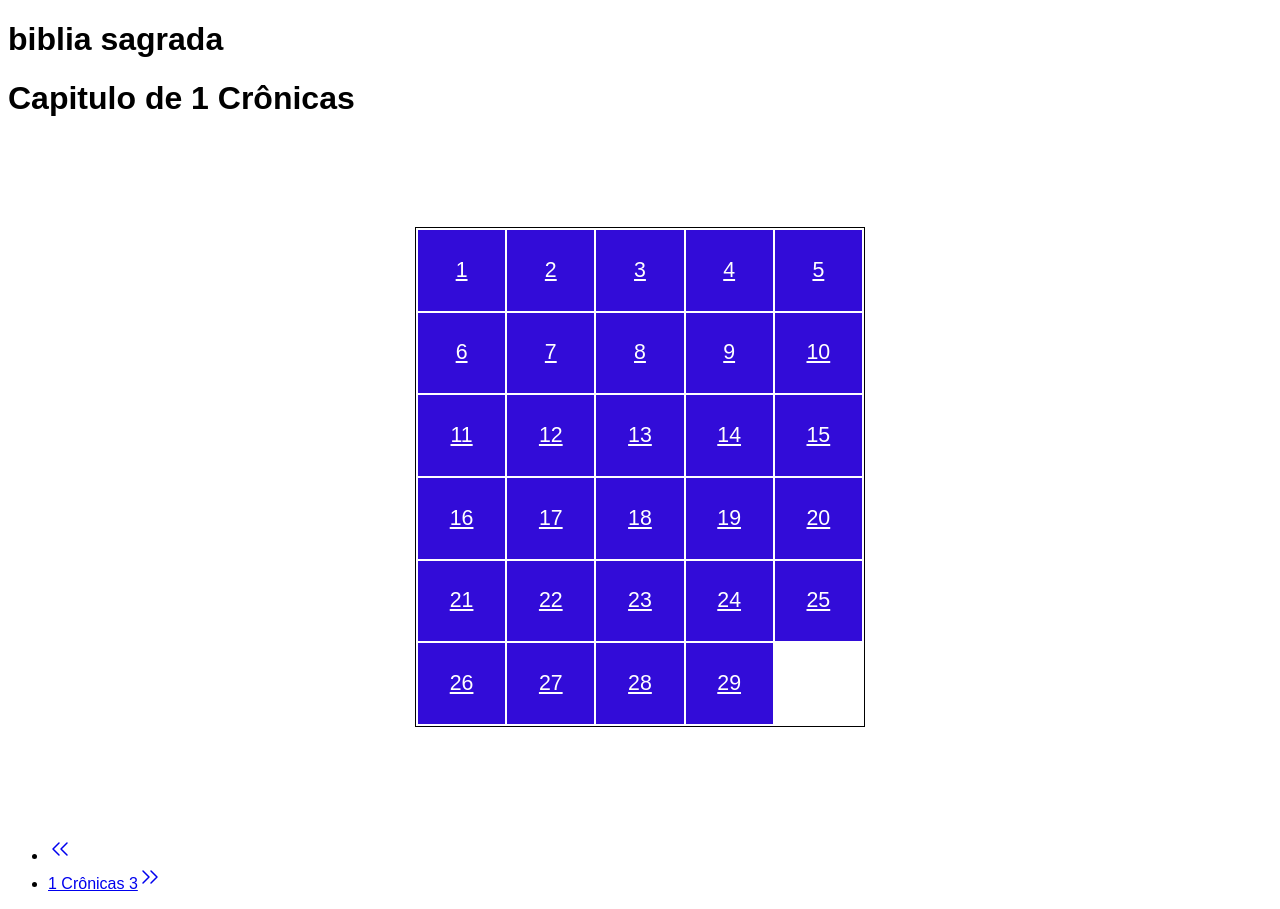
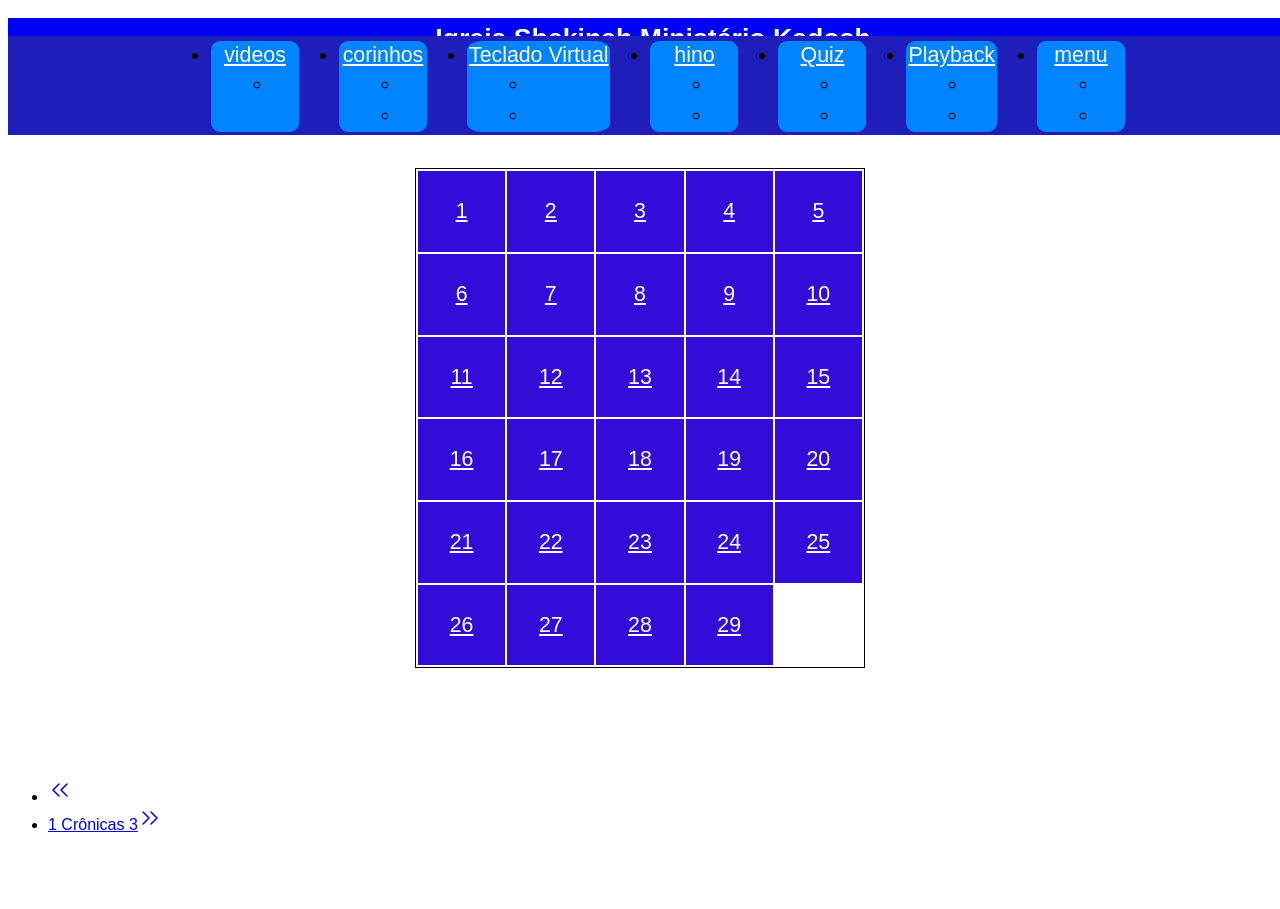
Before and after one commit to leopac26/meu-site, a plain HTML site: page genesis/1cronicas.html in a window 1280 px wide. After the commit the page ends 850 px from the top, so only its background shows below. Drawn offline with Linux system fonts and the light colour scheme.

Commit message:
Atualizar o 1cronicas.html

```diff
--- a/genesis/1cronicas.html
+++ b/genesis/1cronicas.html
@@ -7,7 +7,57 @@
 </head>
 
 <body>
-  <h1 id="biblia">biblia sagrada</h1>
+
+  <h1 class="titulo01">Igreja Shekinah Ministério Kadosh  </h1>
+
+  <div id="menu-principal">
+    <ul class="ordem-3">
+          <li><a href="../videos-youtube/videosyoutube.html">videos</a>
+          <ul>
+
+            <li><a href="#"></a></li>
+          </ul>
+        </li>
+        <li><a href="../corinhos/corinhos.html">corinhos</a>
+          <ul>
+            <li><a href="#"></a></li>
+            <li><a href="#"></a></li>
+          </ul>
+        </li>
+        <li><a href="../teclado virtual/teclado.html">Teclado Virtual
+            <ul>
+                <li><a href="#"></a></li>
+                <li><a href="#"></a></li>
+            </ul>
+        </li>
+        <li><a href="../hinos-da-harpa/index.html">hino
+            <ul>
+                <li><a href="#"></a></li>
+                <li><a href="#"></a></li>
+            </ul>
+        </li>
+        <li><a href="../quiz-Biblico/quiz.html">Quiz
+            <ul>
+                <li><a href="#"></a></li>
+                <li><a href="#"></a></li>
+            </ul>
+        </li>
+        <li><a href="../hinos-da-harpa/">Playback
+            <ul>
+                <li><a href="#"></a></li>
+                <li><a href="#"></a></li>
+            </ul>
+        </li>
+        <li><a href="../index.html">menu</a>
+            <ul>
+                <li><a href=""></a></li>
+                <li><a href="#"></a></li>
+            </ul>
+        </li>
+
+    </ul>
+</div>
+
 
   <table class="menu">
     <h1>Capitulo de 1 Crônicas</h1>
```
